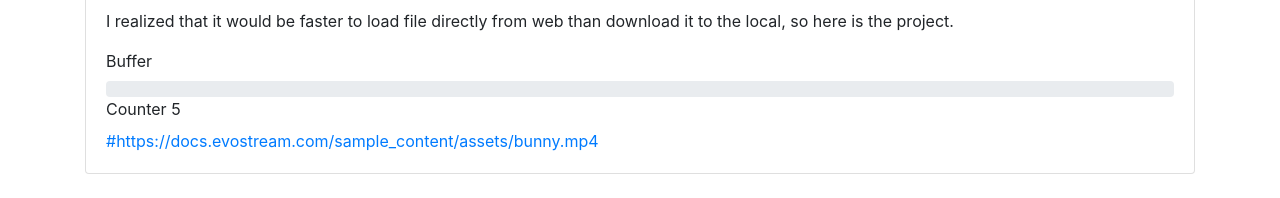
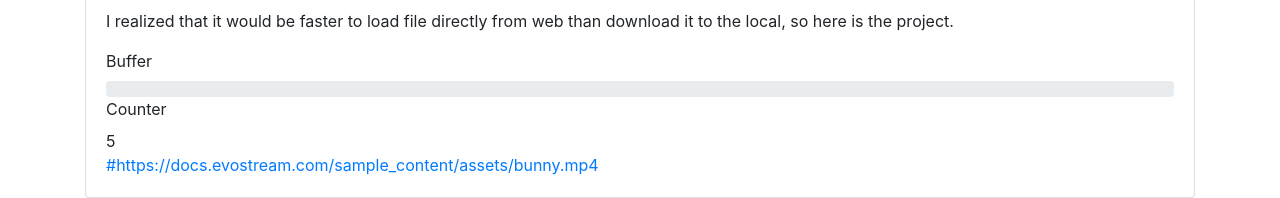
Before and after one commit to dotku/js-media-player, a plain HTML site: page index.html in a window 1280 px wide. Shown: the part 602-800 px from the top of the page. Drawn offline with nearby package versions, Linux system fonts and the light colour scheme.

Commit message:
Update index.html

```diff
--- a/index.html
+++ b/index.html
@@ -19,11 +19,11 @@
         <div>
           <label>Buffer</label>
           <div class="progress buffered">
-          <div class="progress-bar" id="buffered-amount" role="progressbar" aria-valuemax="100"></div>
-        </div>
+           <div class="progress-bar" id="buffered-amount" role="progressbar" aria-valuemax="100"></div>
+          </div>
         <div>
           <label>Counter</label>
-          <span id="counter" />
+          <div id="counter" />
         </div>
         <a href="#https://docs.evostream.com/sample_content/assets/bunny.mp4" target="_blank">#https://docs.evostream.com/sample_content/assets/bunny.mp4</a>
       </div>
```
